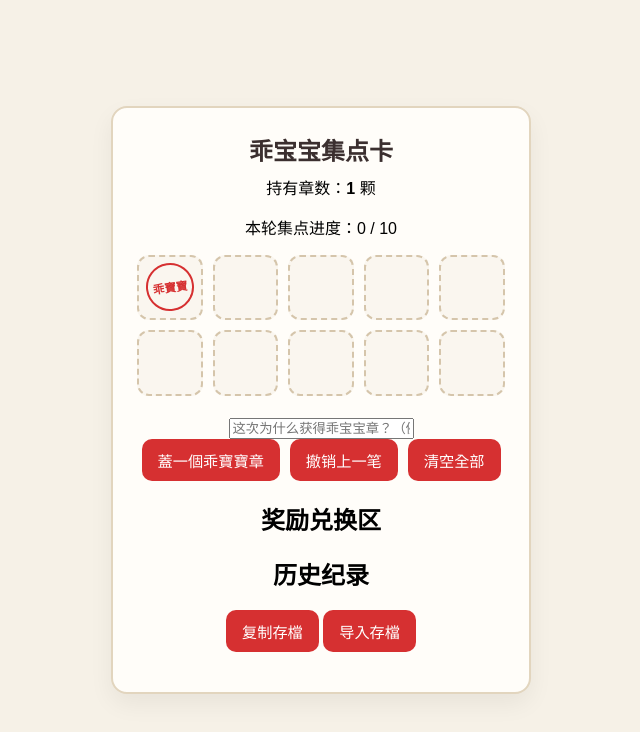
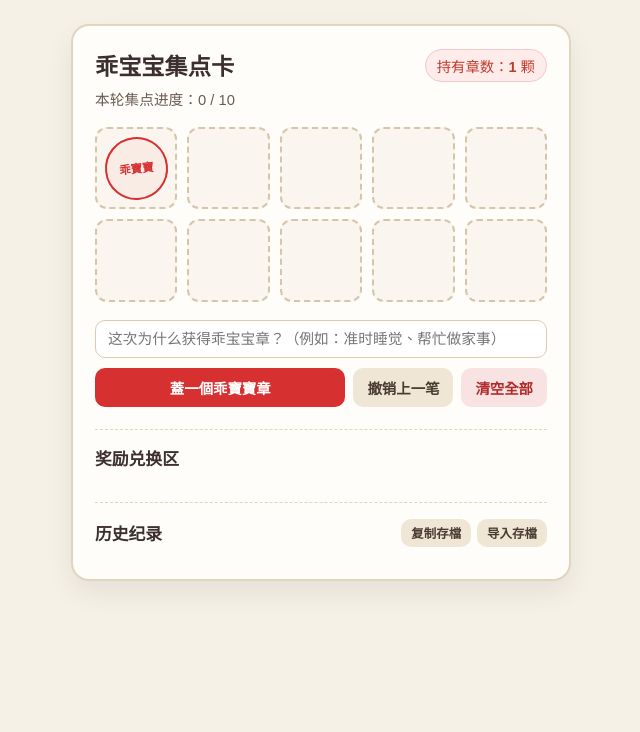
Before and after one commit to exu100790-boop/-, a plain HTML site: page index.html in a window 1280 px wide. Both pictures are taken after a click on the button "蓋一個乖寶寶章". Shown: the whole page, without its empty margins (319-959 px from the left). Drawn offline with Linux system fonts and the light colour scheme.

Commit message:
Update style.css

```diff
--- a/style.css
+++ b/style.css
@@ -5,39 +5,62 @@
 body {
   margin: 0;
   min-height: 100vh;
-  display: grid;
-  place-items: center;
+  padding: 24px 14px;
+  display: flex;
+  justify-content: center;
+  align-items: flex-start;
   background: #f6f1e7;
+  color: #3b2f2f;
   font-family: "Noto Sans TC", sans-serif;
 }
 
+.app {
+  width: min(100%, 500px);
+}
+
 .card {
-  width: min(92vw, 420px);
   background: #fffdf9;
   border: 2px solid #e2d5be;
-  border-radius: 16px;
-  padding: 24px;
-  text-align: center;
-  box-shadow: 0 10px 25px rgba(0, 0, 0, 0.06);
+  border-radius: 18px;
+  padding: 22px;
+  box-shadow: 0 12px 28px rgba(0, 0, 0, 0.07);
+}
+
+.top-bar {
+  display: flex;
+  justify-content: space-between;
+  align-items: center;
+  gap: 10px;
 }
 
 h1 {
-  margin: 0 0 8px;
-  font-size: 1.5rem;
-  color: #3b2f2f;
+  margin: 0;
+  font-size: 1.45rem;
 }
 
-.status {
-  margin: 0 0 20px;
+.badge {
+  background: #fdecea;
+  color: #c0392b;
+  border: 1px solid #f5c6cb;
+  padding: 5px 11px;
+  border-radius: 999px;
+  font-size: 0.9rem;
+  white-space: nowrap;
+}
+
+.subtitle {
+  margin: 6px 0 18px;
   color: #6b5b53;
+  font-size: 0.92rem;
 }
 
 .grid {
   display: grid;
   grid-template-columns: repeat(5, 1fr);
   gap: 10px;
-  margin-bottom: 22px;
+  margin-bottom: 18px;
 }
+
 .slot {
   aspect-ratio: 1 / 1;
   border: 2px dashed #d5c5ab;
@@ -45,10 +68,12 @@ h1 {
   display: grid;
   place-items: center;
   background: #faf6ef;
+  position: relative;
 }
+
 .stamp {
-  width: 78%;
-  height: 78%;
+  width: 80%;
+  height: 80%;
   border: 2.5px solid #d63031;
   border-radius: 50%;
   color: #d63031;
@@ -56,26 +81,183 @@ h1 {
   font-weight: 700;
   display: grid;
   place-items: center;
-  transform: rotate(-8deg);
+  background: rgba(214, 48, 49, 0.05);
+  transform: rotate(var(--rot, -6deg));
   user-select: none;
+}
+
+.stamp.pop {
+  animation: stampDrop 0.32s cubic-bezier(0.22, 1.35, 0.36, 1);
+}
+
+@keyframes stampDrop {
+  0% {
+    opacity: 0;
+    transform: scale(1.85) rotate(calc(var(--rot, -6deg) + 14deg));
+  }
+  100% {
+    opacity: 1;
+    transform: scale(1) rotate(var(--rot, -6deg));
+  }
+}
+
+.stamp-box input {
+  width: 100%;
+  padding: 10px 12px;
+  border: 1.5px solid #dccbb0;
+  border-radius: 10px;
+  font-size: 0.92rem;
+  background: #fff;
+  color: #3b2f2f;
+  margin-bottom: 10px;
+}
+
+.stamp-box input:focus {
+  outline: none;
+  border-color: #d63031;
 }
 
 .actions {
   display: flex;
-  gap: 10px;
-  justify-content: center;
+  flex-wrap: wrap;
+  gap: 8px;
 }
 
 button {
-  padding: 10px 16px;
   border: none;
   border-radius: 10px;
+  padding: 9px 14px;
+  font-size: 0.9rem;
+  font-weight: 600;
+  cursor: pointer;
+  transition: transform 0.1s ease, opacity 0.15s ease;
+}
+
+button:active:not(:disabled) {
+  transform: scale(0.97);
+}
+
+button:disabled {
+  opacity: 0.45;
+  cursor: not-allowed;
+}
+
+button.primary {
   background: #d63031;
   color: #fff;
-  font-size: 0.95rem;
-  cursor: pointer;
+  flex: 1;
 }
 
-button.secondary {
-  background: #8d8074;
+button.ghost {
+  background: #efe6d5;
+  color: #4a3b32;
 }
+
+button.danger-ghost {
+  background: #f9e2e2;
+  color: #b02a2a;
+}
+
+.section {
+  margin-top: 22px;
+  padding-top: 16px;
+  border-top: 1px dashed #e2d5be;
+}
+
+.section-head {
+  display: flex;
+  justify-content: space-between;
+  align-items: center;
+  gap: 8px;
+  margin-bottom: 10px;
+}
+
+h2 {
+  margin: 0 0 10px;
+  font-size: 1.05rem;
+}
+
+.section-head h2 {
+  margin: 0;
+}
+
+.io-actions {
+  display: flex;
+  gap: 6px;
+}
+
+.mini-btn {
+  padding: 5px 10px;
+  font-size: 0.78rem;
+  background: #efe6d5;
+  color: #4a3b32;
+}
+
+.reward-list {
+  display: grid;
+  gap: 8px;
+}
+
+.reward-item {
+  display: flex;
+  justify-content: space-between;
+  align-items: center;
+  gap: 10px;
+  padding: 10px 12px;
+  border-radius: 12px;
+  background: #faf6ef;
+  border: 1px solid #eadbc3;
+}
+
+.reward-info {
+  font-size: 0.9rem;
+}
+
+.reward-cost {
+  display: block;
+  font-size: 0.78rem;
+  color: #856f62;
+  margin-top: 2px;
+}
+
+.redeem-btn {
+  background: #27ae60;
+  color: #fff;
+  padding: 7px 12px;
+  font-size: 0.82rem;
+  white-space: nowrap;
+}
+
+.history-list {
+  list-style: none;
+  margin: 0;
+  padding: 0;
+  max-height: 200px;
+  overflow-y: auto;
+  display: grid;
+  gap: 7px;
+}
+
+.history-item {
+  font-size: 0.84rem;
+  padding: 8px 10px;
+  border-radius: 10px;
+  background: #faf6ef;
+  border-left: 3.5px solid #d63031;
+  line-height: 1.45;
+}
+
+.history-item.redeem {
+  border-left-color: #27ae60;
+}
+
+.history-meta {
+  color: #8c7a6b;
+  font-size: 0.76rem;
+}
+
+.empty-tip {
+  color: #968576;
+  font-size: 0.85rem;
+  margin: 0;
+}
```
